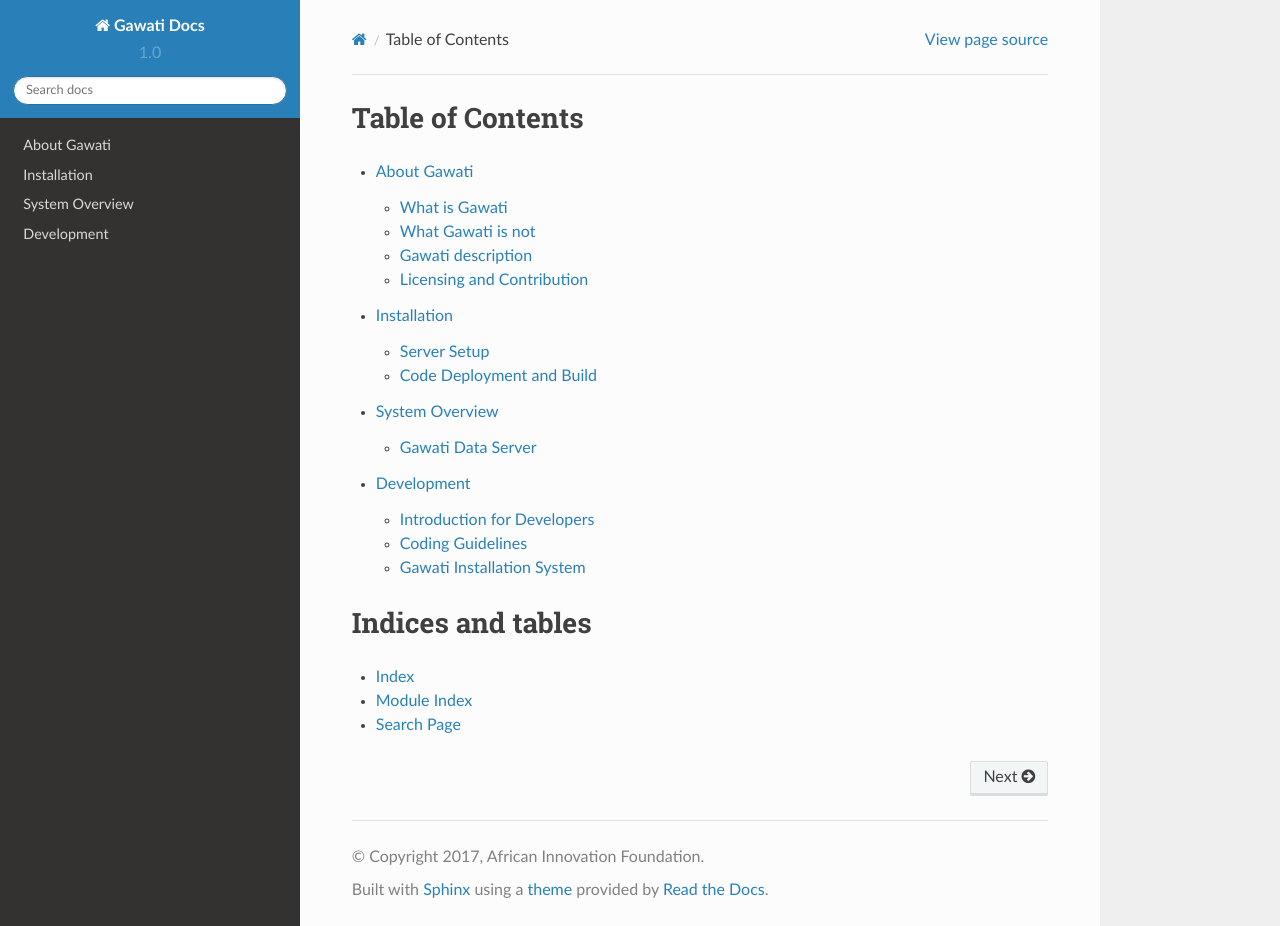
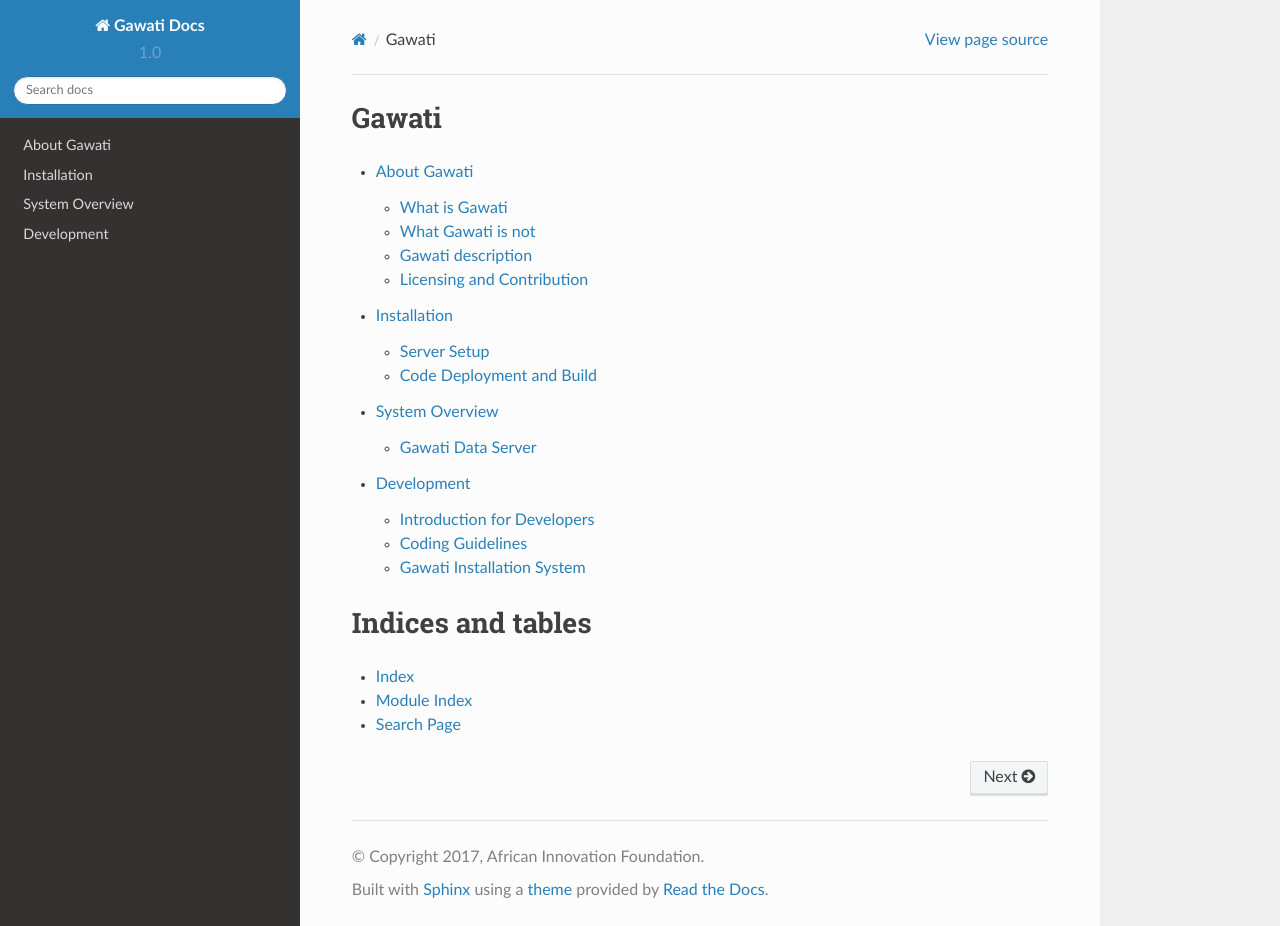
Before and after one commit to gawati/gawati-docs, a Sphinx documentation site: the page built from docs/source/index.rst, in a window 1280 px wide and 926 px high. Built offline with Sphinx 7.4.7 and the Read the Docs theme 2.0.0, drawn with Linux system fonts in a browser that asks for light colours.

Commit message:
Improve keywords and header

```diff
--- a/docs/source/index.rst
+++ b/docs/source/index.rst
@@ -1,9 +1,9 @@
 .. meta::
    :description: Gawati distributed library database system
-   :keywords: Gawati, documents, database, library, law, legal
+   :keywords: Gawati, documents, database, library, law, legal, open source, project
 
-Table of Contents
-=================
+Gawati
+======
 
 .. toctree::
    :maxdepth: 2
```
